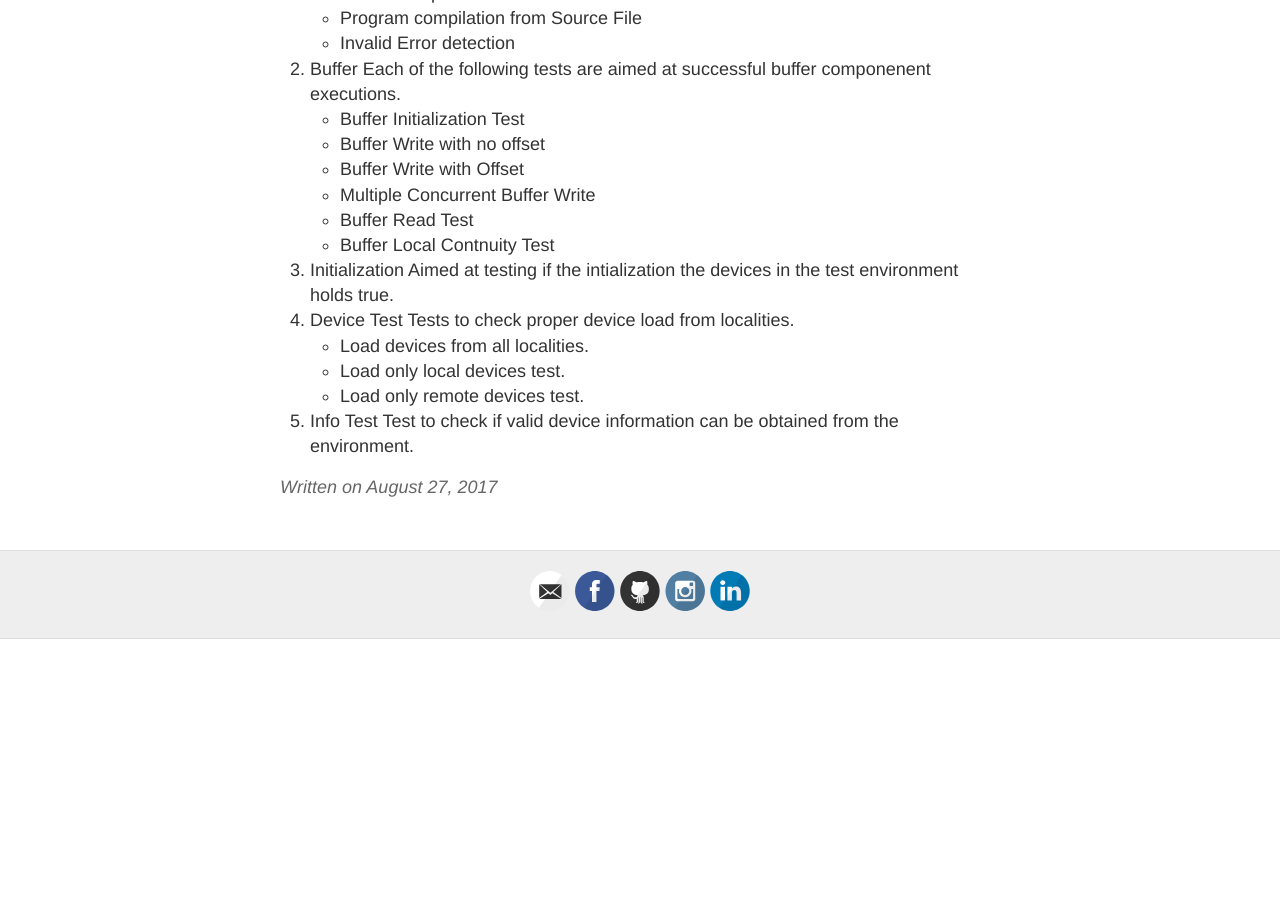
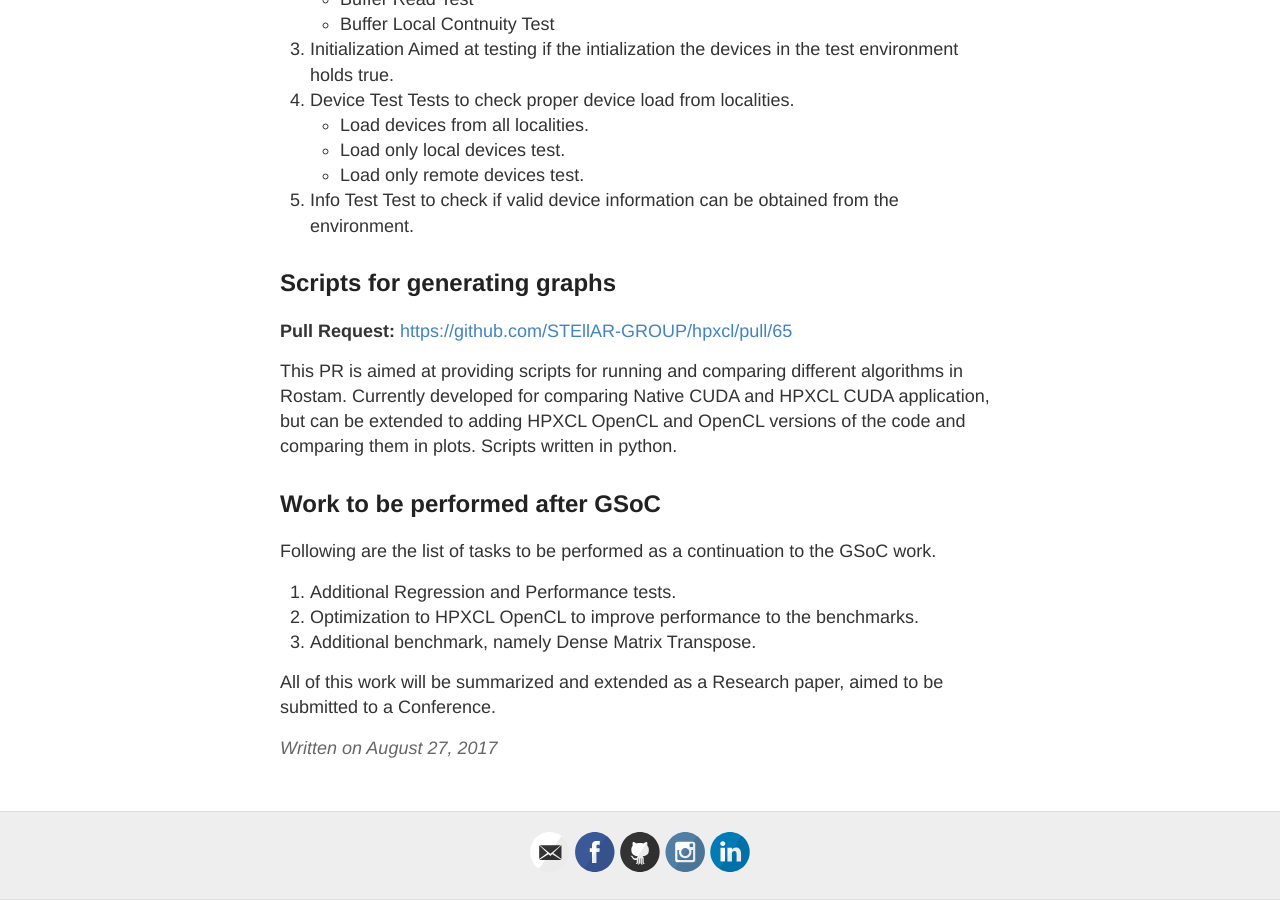
Before and after one commit to MADHAVAN001/madhavan001.github.io, a Jekyll site: the page built from _posts/2017-8-27-GSoC-Final-Evaluation.md, in a window 1280 px wide and 900 px high, scrolled down 6311 px. Built offline with Jekyll 4.4.1, drawn with Linux system fonts in a browser that asks for light colours; our own code applies the rules of GitHub Pages for plain Markdown files; before the commit the page ends 6950 px from its top, so only the background shows below that; some of the changed text lies outside the part shown.

Commit message:
Added one more section

```diff
--- a/_posts/2017-8-27-GSoC-Final-Evaluation.md
+++ b/_posts/2017-8-27-GSoC-Final-Evaluation.md
@@ -105,7 +99,7 @@ Tests for HPXCL CUDA
 
 **Comparative difference:** [https://github.com/STEllAR-GROUP/hpxcl/compare/cuda_tests?expand=1](https://github.com/STEllAR-GROUP/hpxcl/compare/cuda_tests?expand=1)
 
-**Branch has not been merged yet and is work in progress.**
+*Branch has not been merged yet and is work in progress.*
 
 This branch is used for addition of tests for the HPXCL CUDA version. Tests need to be added to check the behaviour of the code in dynamic situations. Unit tests are written to test each individual component function.
 
@@ -134,3 +128,21 @@ Tests to check proper device load from localities.
 	- Load only remote devices test.
 5. Info Test
 Test to check if valid device information can be obtained from the environment.
+
+Scripts for generating graphs
+-----------------------------------------------------------------------
+**Pull Request:** [https://github.com/STEllAR-GROUP/hpxcl/pull/65](https://github.com/STEllAR-GROUP/hpxcl/pull/65)
+
+This PR is aimed at providing scripts for running and comparing different algorithms in Rostam. Currently developed for comparing Native CUDA and HPXCL CUDA application, but can be extended to adding HPXCL OpenCL and OpenCL versions of the code and comparing them in plots. Scripts written in python.
+
+
+
+Work to be performed after GSoC
+---------------------------------------------------------
+Following are the list of tasks to be performed as a continuation to the GSoC work.
+
+1. Additional Regression and Performance tests.
+2. Optimization to HPXCL OpenCL to improve performance to the benchmarks.
+3. Additional benchmark, namely Dense Matrix Transpose.
+
+All of this work will be summarized and extended as a Research paper, aimed to be submitted to a Conference.
```
Also changed, not shown: other parts of _posts/2017-8-27-GSoC-Final-Evaluation.md (+1 -7 lines).
